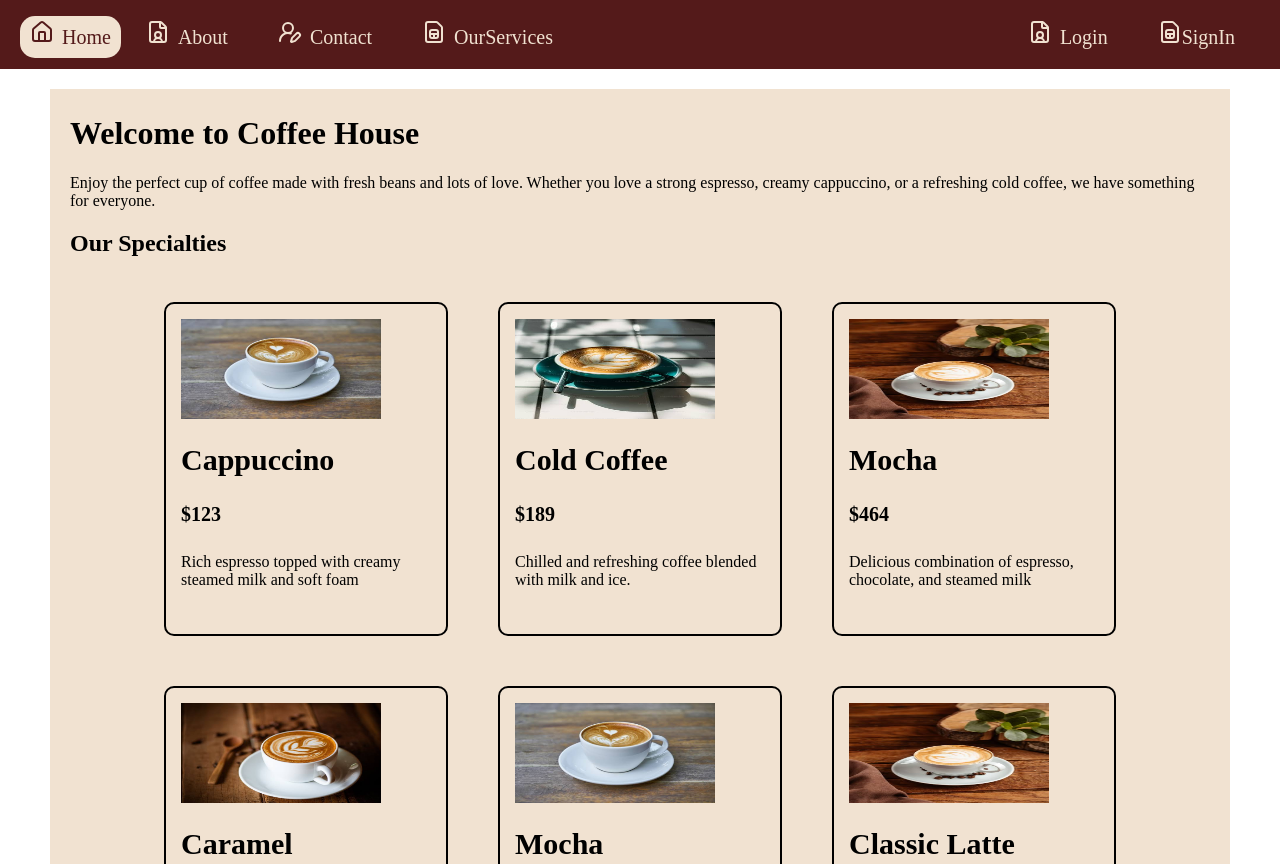
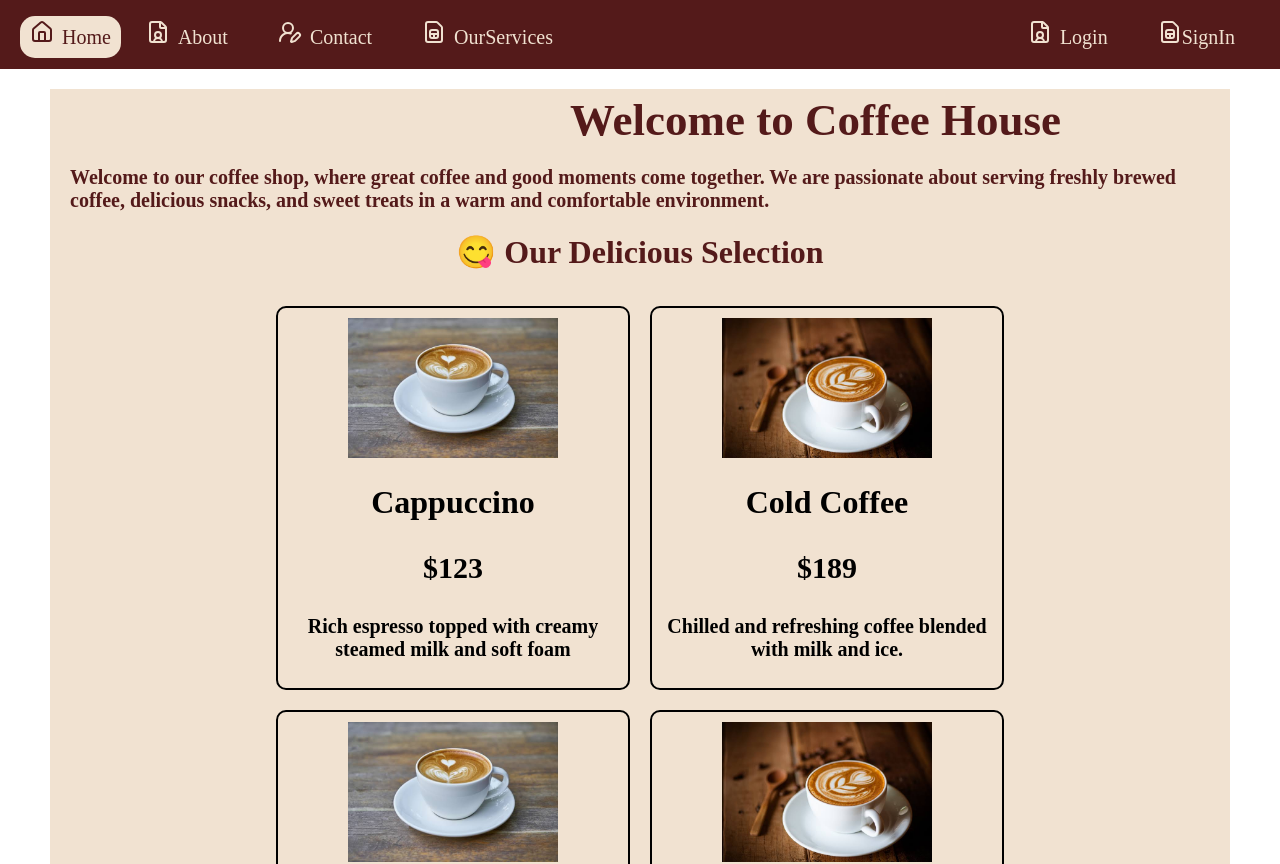
Before and after one commit to sejal173/cafe-coffee, a React (Vite) app: page / in a window 1280 px wide. Shown: the top 864 px of the page. Built offline with nearby package versions, Linux system fonts and the light colour scheme.

Commit message:
added coffee cards

```diff
--- /dev/null
+++ b/src/components/PageTitle/PageTitle.css
@@ -0,0 +1,11 @@
+.page-title {
+  font-size: 45px;
+  font-weight: bold;
+  margin-left: 500px;
+  color: rgb(84, 26, 26);
+}
+.page-title-subtitle {
+  font-size: 20px;
+  color: rgb(84, 26, 26);
+  font-weight: bold;
+}
--- /dev/null
+++ b/src/components/PageTitle/PageTitle.jsx
@@ -0,0 +1,20 @@
+import React from 'react';
+import "./PageTitle.css";
+
+function PageTitle({title,subtitle}) {
+  return (
+
+    <div>
+         <div className='page-title'>
+            {title}
+        </div>
+        <div>
+            {subtitle ? <p className='page-title-subtitle'>{subtitle}</p> : null}
+        </div>
+    </div>
+
+
+  )
+}
+
+export default PageTitle
--- a/src/components/ProductCard/ProductCard.css
+++ b/src/components/ProductCard/ProductCard.css
@@ -1,26 +1,25 @@
-.coffee-card-container{
+.product-container{
     border: 2px solid black;
-    height: 300px;
-    width: 250px;
-    margin: 25px;
-    padding: 15px;
+    height: 380px;
+    width: 350px;
+    margin: 10px;
     border-radius: 10px;
 }
-.main-product-card-container{
-    display: flex;
-    flex-wrap: wrap;
-    justify-content: center;
+.card-img{
+    height: 140px;
+    margin-left: 70px;
+    margin-top: 10px;
 }
-.product-title{
-    font-size:30px;
-    font-weight: bold;
+.product-heading{
+    text-align: center;
+    font-family: 'Times New Roman', Times, serif;
 }
 .product-price{
+    text-align: center;
+    font-size: 30px;
+}
+.product-desription{
     font-size: 20px;
+    font-weight: 700;
+   text-align: center;
 }
-.coffe-imges{
-    height: 100px;
-    width: 200px;
-    align-self: center;
-    background-color: aqua;
-}
--- a/src/components/ProductCard/ProductCard.jsx
+++ b/src/components/ProductCard/ProductCard.jsx
@@ -1,20 +1,18 @@
 import "./ProductCard.css"
-
 
 import React from 'react'
 
 function ProductCard({product}) {
   return (
-                        <div className="coffee-card-container">
-                            <img src={product.image} alt=""  className="coffe-imges"/>
+    <div className="product-container">
+        <img src={product.image} alt=""  className="card-img"/>
+        {/* <h1>{product.id}</h1> */}
+        <h1 className="product-heading"> {product.title}</h1>
+        <h3 className="product-price">{product.price}</h3>
+        <p className="product-desription">{product.description}</p>
 
-                            <h1 className="product-title">{product.title}</h1>
-                            <h4 className="product-price">{product.price}</h4>
-                            <p>{product.description}</p>
-                        </div>
-
-
+    </div>
   )
 }
 
-export default ProductCard
+export default ProductCard;
--- a/src/config.jsx
+++ b/src/config.jsx
@@ -1,3 +1,4 @@
+import { icons } from "lucide-react";
 import IMG1 from "./assets/coffee1.jpg";
 import IMG2 from "./assets/coffee2.jpg";
 import IMG3 from "./assets/coffee3.jpg";
@@ -6,6 +7,7 @@ import IMG4 from "./assets/coffee4.jpg";
 
 
 const PRODUCTS = [
+
     {
         id:1,
         title:"Cappuccino",
@@ -18,14 +20,14 @@ const PRODUCTS = [
         title:"Cold Coffee",
         price:"$189",
         description:"Chilled and refreshing coffee blended with milk and ice.",
-         image:IMG2
+         image:IMG4
     },
     {
         id:3,
         title:"Mocha",
         price:"$464",
         description:"Delicious combination of espresso, chocolate, and steamed milk",
-         image:IMG3
+         image:IMG1
     },
     {
         id:4,
@@ -46,7 +48,7 @@ const PRODUCTS = [
         title:"Classic Latte",
         price:"$678",
         description:"Strong and bold freshly brewed espresso for coffee lovers.",
-         image:IMG3
+         image:IMG4
     },
     {
         id:7,
@@ -62,6 +64,8 @@ const PRODUCTS = [
         description:"Smooth coffee infused with delicious roasted hazelnut flavor.",
          image:IMG1
     },
-]
+];
 
-export {PRODUCTS};
+
+
+export  default PRODUCTS;
--- a/src/views/About/About.css
+++ b/src/views/About/About.css
@@ -0,0 +1,10 @@
+.main-containt-container{
+    border: 2px solid black;
+    padding: 30px;
+    height: 300px;
+    width: 600px;
+   margin-left: 500px;
+   color: rgb(129, 11, 56);
+   font-size: 20px;
+   font-weight: 800;
+}
--- a/src/views/About/About.jsx
+++ b/src/views/About/About.jsx
@@ -2,13 +2,25 @@ import "./About.css";
 import Navbar from "../../components/Navbar/Navbar";
 import Footer from "../../components/Footer/Footer";
 import BodyContainer from "../../components/BodyContainer/BodyContainer";
+import PageTitle from "../../components/PageTitle/PageTitle";
 
 function About(){
     return(
        <div>
         <Navbar active="about"/>
             <BodyContainer>
-                <h1>This is about page</h1>
+                <PageTitle title="This is about page"/>
+                <PageTitle subtitle="We believe a coffee shop is more than just a place to drink coffee. It is a place to relax, meet friends, work, and enjoy your favorite flavors."/>
+
+
+                 <div className="main-containt-container">
+          Our goal is to provide high-quality coffee made from carefully
+          selected beans. Whether you love a classic cappuccino, a creamy latte,
+          or a strong espresso, we have something for every coffee lover. We
+          believe a coffee shop is more than just a place to drink coffee. It is
+          a place to relax, meet friends, work, and enjoy your favorite flavors.
+          Come visit us and enjoy a fresh cup of happiness! ☕
+        </div>
 
             </BodyContainer>
             <Footer/>
--- a/src/views/Contact/Contact.jsx
+++ b/src/views/Contact/Contact.jsx
@@ -3,13 +3,15 @@ import Navbar from "../../components/Navbar/Navbar";
 import Footer from "../../components/Footer/Footer";
 import BodyContainer from "../../components/BodyContainer/BodyContainer";
 import { Import } from "lucide-react";
+import PageTitle from "../../components/PageTitle/PageTitle";
 
 function Contact(){
     return(
         <>
         <Navbar active="contact"/>
             <BodyContainer>
-                <h1>This is contact page</h1>
+                <PageTitle title="This is contact page"/>
+
             </BodyContainer>
              <Footer/>
         </>
--- a/src/views/Home/Home.css
+++ b/src/views/Home/Home.css
@@ -2,3 +2,14 @@ body{
     padding: 0px;
     margin: 0px;
 }
+.product-main-container{
+    display: flex;
+    flex-wrap: wrap;
+    justify-content: center;
+    margin: 25px;
+
+}
+.selection-menu-heading{
+    text-align: center;
+    color:  rgb(84, 26, 26);;
+}
--- a/src/views/Home/Home.jsx
+++ b/src/views/Home/Home.jsx
@@ -3,38 +3,36 @@ import Footer from "../../components/Footer/Footer";
 import BodyContainer from "../../components/BodyContainer/BodyContainer";
 import Navbar from "../../components/Navbar/Navbar";
 import About from "../About/About";
-import { PRODUCTS } from "../../config";
+import  PRODUCTS  from "../../config";
+
+import PageTitle from "../../components/PageTitle/PageTitle";
 import ProductCard from "../../components/ProductCard/ProductCard";
 
+function Home() {
+  return (
+    <>
+      <Navbar active="home" />
+      <BodyContainer>
+        <PageTitle title="Welcome to Coffee House" />
+        <PageTitle subtitle="Welcome to our coffee shop, where great coffee and good moments come together. We are passionate about serving freshly brewed coffee, delicious snacks, and sweet treats in a warm and comfortable environment." />
 
-
-
-function Home(){
-    return(
-        <>
-
-            <Navbar active="home"/>
-            <BodyContainer>
-               <h1>Welcome to Coffee House</h1>
-               <p>Enjoy the perfect cup of coffee made with fresh beans and lots of love. Whether you love a strong espresso, creamy cappuccino, or a refreshing cold coffee, we have something for everyone.</p>
-
-
-
-               <h2>Our Specialties</h2>
-               <div className="main-product-card-container">
+            <h1 className="selection-menu-heading">😋 Our Delicious Selection</h1>
+          <div className="product-main-container">
             {
             PRODUCTS.map((product) => {
-                   return  <ProductCard product={product}
-            key={product.id}
-            />
+              return(
+                <ProductCard product={product} key={product.id}/>
+              )
             })
           }
           </div>
 
+
+
       </BodyContainer>
-             <Footer/>
+      <Footer />
     </>
-    )
+  );
 }
 
 export default Home;
--- a/src/views/OurServices/OurServices.jsx
+++ b/src/views/OurServices/OurServices.jsx
@@ -2,13 +2,15 @@ import "./OurServices.css";
 import Navbar from "../../components/Navbar/Navbar";
 import Footer from "../../components/Footer/Footer";
 import BodyContainer from "../../components/BodyContainer/BodyContainer";
-
+import PageTitle from "../../components/PageTitle/PageTitle";
 function OurServices(){
     return(
         <>
         <Navbar active="ourservices"/>
             <BodyContainer>
-                <h1>This is OurService code</h1>
+               <PageTitle subtitle="This is OurService "/>
+
+
             </BodyContainer>
              <Footer/>
         </>
```
Lines whose indentation alone changed are shown as unchanged.
